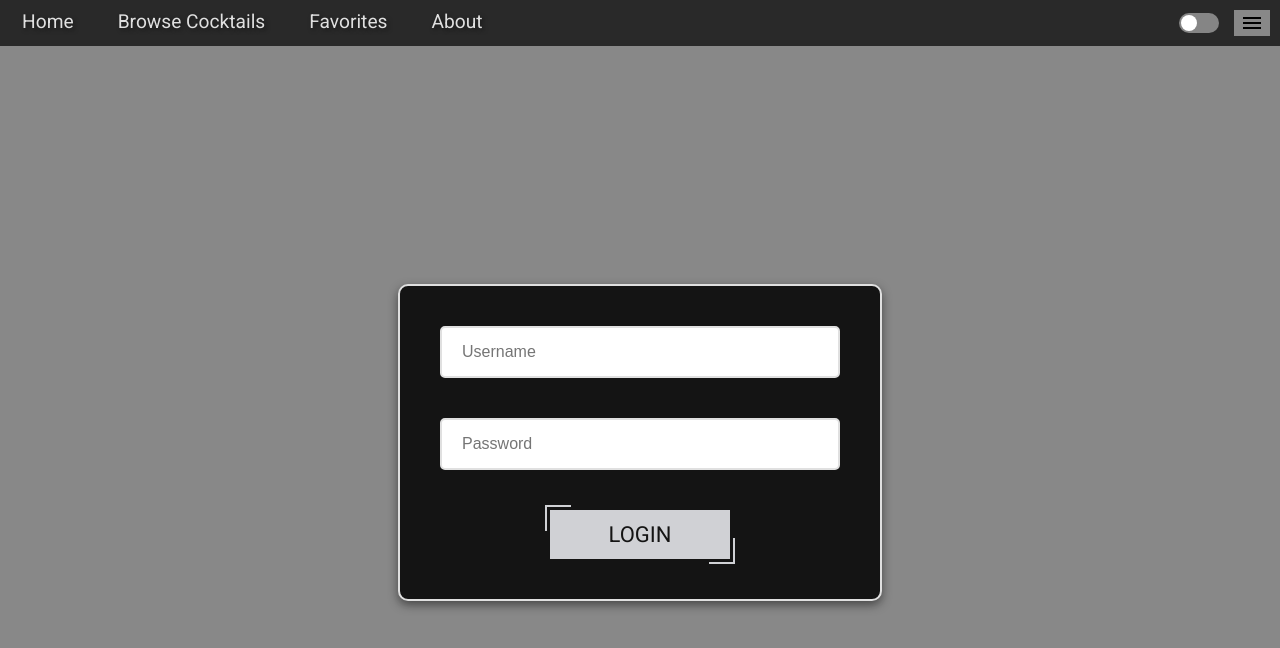
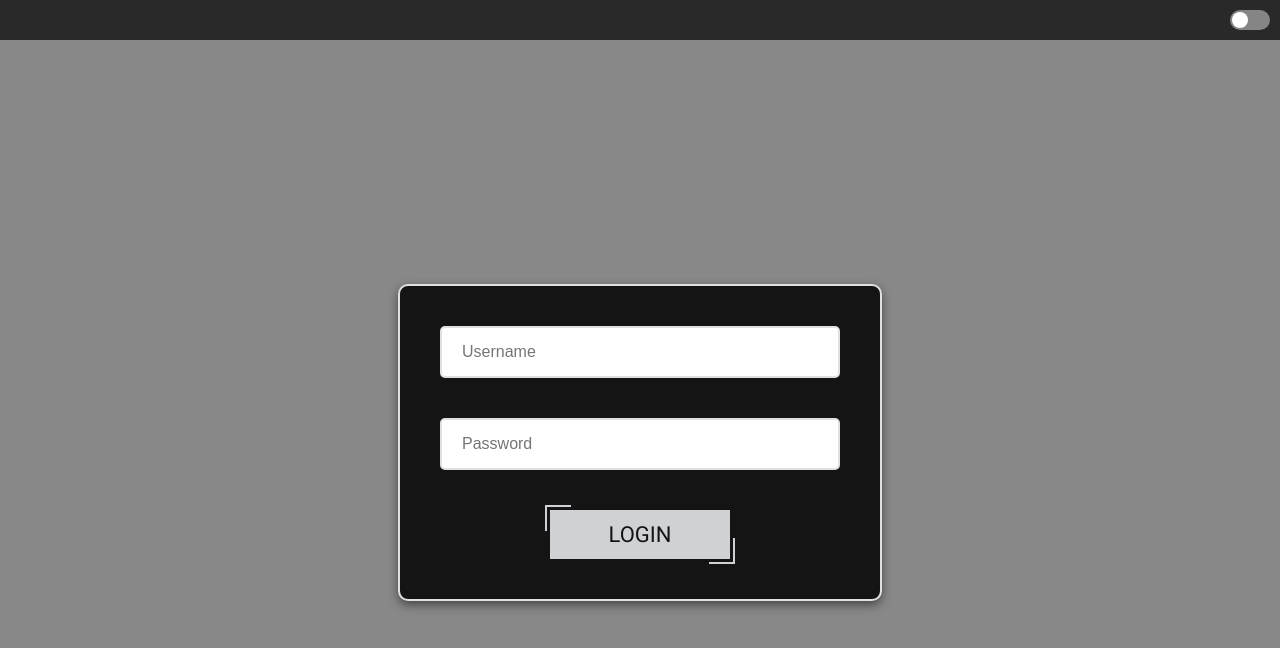
Before and after one commit to Petar223/cocktail-app, a React (Create React App) app: page /login in a window 1280 px wide. Shown: the top 648 px of the page. Built offline with nearby package versions, Linux system fonts and the light colour scheme.

Commit message:
Auth context added.

```diff
--- a/src/components/Header/Header.jsx
+++ b/src/components/Header/Header.jsx
@@ -8,23 +8,30 @@ import ThemeSwitch from '../ThemeSwich/ThemeSwitch';
 import Dropdown from '../../shared-components/Dropdown/Dropdown';
 import Logout from '../Logout/Logout';
 import ThemeDropdownContainer from './components/ThemeDropdownContainer/ThemeDropdownContainer';
+import { useAuth } from '../../context/AuthContext';
 
 function Header() {
+  const { isAuthenticated } = useAuth();
+
   return (
     <HeaderContainer>
       <Nav>
         <NavContainer>
+          {isAuthenticated && (
             <LinkContainer>
               <NavLink to="/">Home</NavLink>
               <NavLink to="/browse">Browse Cocktails</NavLink>
               <NavLink to="/favorites">Favorites</NavLink>
               <NavLink to="/about">About</NavLink>
             </LinkContainer>
+          )}
           <ThemeDropdownContainer>
             <ThemeSwitch />
+            {isAuthenticated && (
               <Dropdown>
                 <Logout />
               </Dropdown>
+            )}
           </ThemeDropdownContainer>
         </NavContainer>
       </Nav>
--- a/src/components/Header/components/ThemeDropdownContainer/ThemeDropdownContainer.jsx
+++ b/src/components/Header/components/ThemeDropdownContainer/ThemeDropdownContainer.jsx
@@ -3,7 +3,8 @@ import styled from 'styled-components';
 const ThemeDropdownContainer = styled.div`
   display: flex;
   align-items: center;
-  gap: 15px; /* Razmak između ThemeSwitch i Dropdown */
+  margin-left: auto;
+  gap: 15px;
 `;
 
 export default ThemeDropdownContainer;
--- a/src/components/Layout/Layout.jsx
+++ b/src/components/Layout/Layout.jsx
@@ -1,5 +1,6 @@
 import React from 'react';
 import Header from '../Header/Header';
+import { AuthProvider } from '../../context/AuthContext';
 import styled from 'styled-components';
 
 const ContentContainer = styled.div`
@@ -11,10 +12,10 @@ const ContentContainer = styled.div`
 
 function Layout({ children }) {
   return (
-    <>
+    <AuthProvider>
       <Header />
       <ContentContainer>{children}</ContentContainer>
-    </>
+    </AuthProvider>
   );
 }
 export default Layout;
--- a/src/components/LoginForm/LoginForm.jsx
+++ b/src/components/LoginForm/LoginForm.jsx
@@ -7,6 +7,7 @@ import CenteredContainer from '../../shared-components/CenteredContainer/Centera
 import FormContainer from '../../shared-components/FormContainer/FormContainer';
 import { useNotification } from '../../context/NotificationContext';
 import loginUser from '../../api/rest/auth/login';
+import { useAuth } from '../../context/AuthContext';
 
 const LoginForm = () => {
   const {
@@ -18,6 +19,7 @@ const LoginForm = () => {
   const [isLoading, setIsLoading] = useState(false);
   const navigate = useNavigate();
   const showNotification = useNotification();
+  const { login } = useAuth();
   const usernameValue = watch('username');
   const passwordValue = watch('password');
 
@@ -33,6 +35,7 @@ const LoginForm = () => {
       const { token } = response;
       localStorage.setItem('token', token);
       navigate('/');
+      login(token);
     } catch (error) {
       if (
         error.status === 401 &&
@@ -59,7 +62,6 @@ const LoginForm = () => {
           errors={errors}
           value={usernameValue}
         />
-
         <InputField
           id="password"
           type="password"
@@ -70,7 +72,6 @@ const LoginForm = () => {
           errors={errors}
           value={passwordValue}
         />
-
         <CustomButton onClick={handleSubmit(onSubmit)} isLoading={isLoading}>
           Login
         </CustomButton>
--- a/src/components/Logout/Logout.jsx
+++ b/src/components/Logout/Logout.jsx
@@ -2,6 +2,7 @@ import React, { useState } from 'react';
 import { useNavigate } from 'react-router-dom';
 import logoutUser from '../../api/rest/auth/logout';
 import styled, { keyframes } from 'styled-components';
+import { useAuth } from '../../context/AuthContext';
 
 // Animacija za loader (rotacija)
 const rotate = keyframes`
@@ -56,12 +57,14 @@ const Loader = styled.div`
 const Logout = () => {
   const [isLoading, setIsLoading] = useState(false); // Praćenje stanja učitavanja
   const navigate = useNavigate();
+  const { logout } = useAuth();
 
   const handleLogout = async () => {
     setIsLoading(true); // Postavi stanje učitavanja na true
     try {
       await logoutUser();
       localStorage.removeItem('token');
+      logout();
       navigate('/login');
     } catch (error) {
       console.error('Error during logout:', error);
--- /dev/null
+++ b/src/context/AuthContext.js
@@ -0,0 +1,34 @@
+import React, { createContext, useState, useContext, useEffect } from 'react';
+
+const AuthContext = createContext();
+
+export const useAuth = () => useContext(AuthContext);
+
+// Kreiramo provider za autentifikaciju koji omotava celu aplikaciju
+export const AuthProvider = ({ children }) => {
+  const [isAuthenticated, setIsAuthenticated] = useState(false);
+
+  // Simulacija provere da li je korisnik ulogovan (možeš zameniti pravom logikom)
+  useEffect(() => {
+    const token = localStorage.getItem('token'); // Proverava postojanje tokena u localStorage
+    if (token) {
+      setIsAuthenticated(true);
+    }
+  }, []);
+
+  const login = token => {
+    localStorage.setItem('token', token);
+    setIsAuthenticated(true);
+  };
+
+  const logout = () => {
+    localStorage.removeItem('token');
+    setIsAuthenticated(false);
+  };
+
+  return (
+    <AuthContext.Provider value={{ isAuthenticated, login, logout }}>
+      {children}
+    </AuthContext.Provider>
+  );
+};
```
Lines whose indentation alone changed are shown as unchanged.
